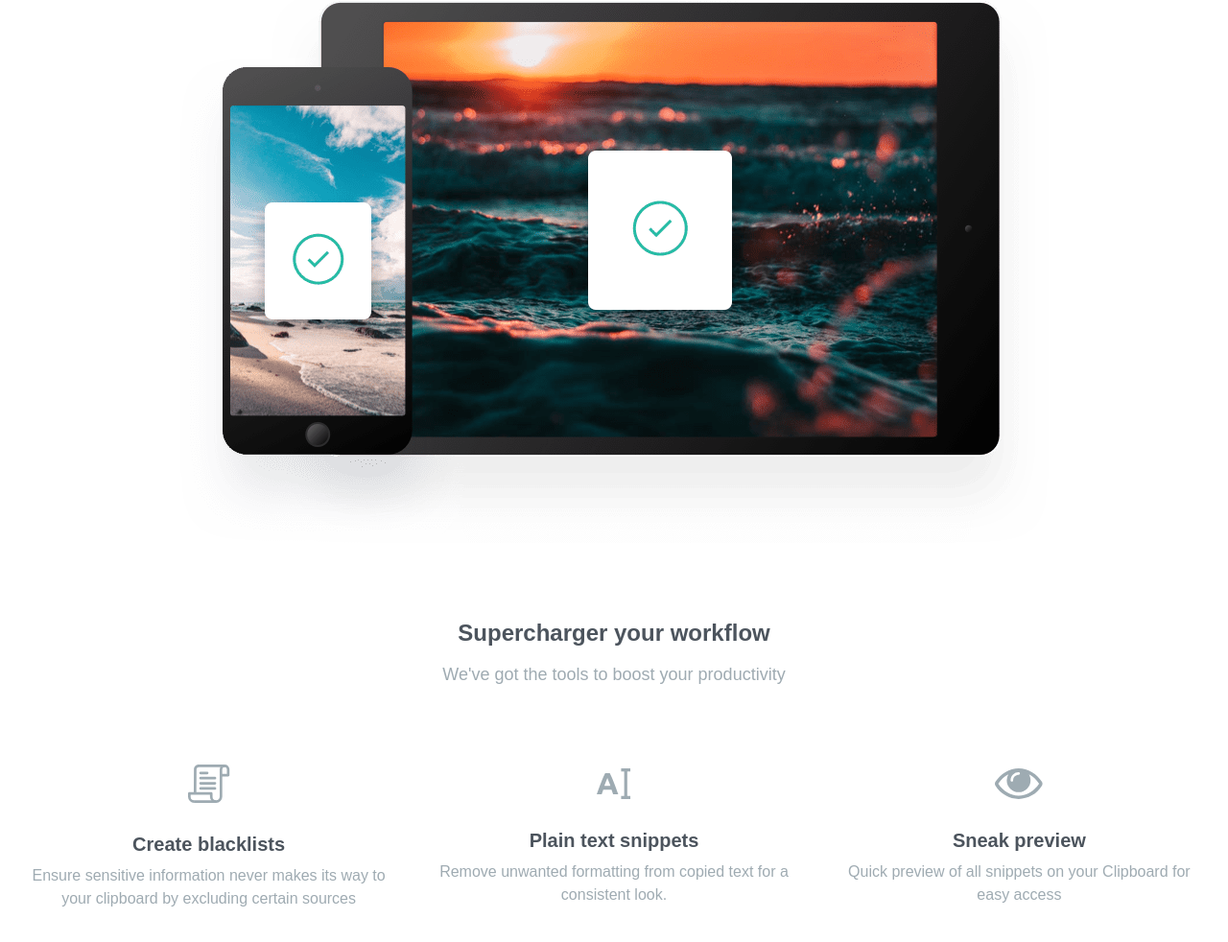
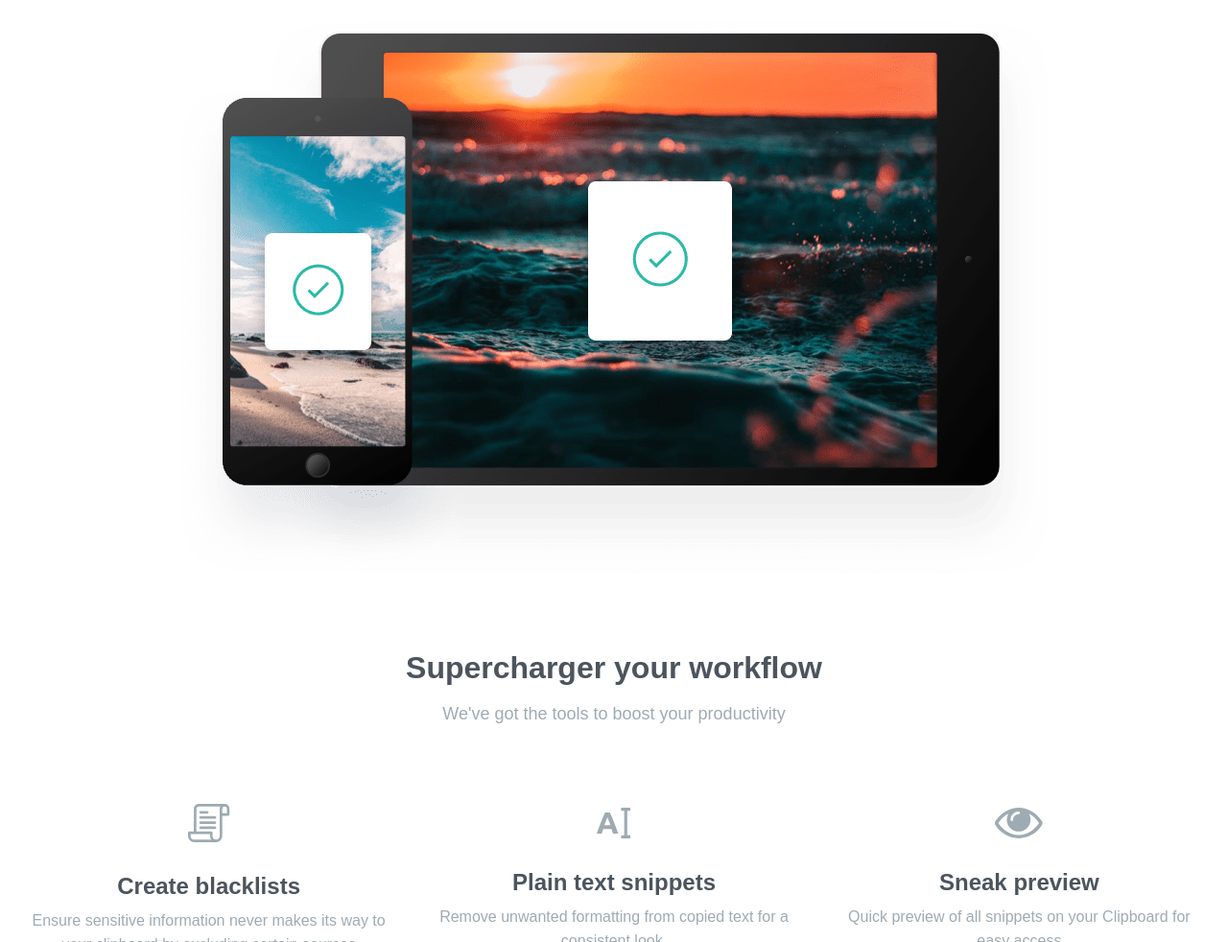
Before and after one commit to ralphvirtucio/clipboard-landing, a plain HTML site: page index.html in a window 1280 px wide. Shown: the part 1818-2800 px from the top of the page at 96% size. Drawn offline with Linux system fonts and the light colour scheme; a web font is replaced by a local one.

Commit message:
Fix: font-sizes and line height

```diff
--- a/scss/base/_typography.scss
+++ b/scss/base/_typography.scss
@@ -7,15 +7,26 @@
   &--main {
     font-size: 2rem;
     margin-block-end: 1rem;
+
+    @media only screen and (min-width: 1024px) {
+      font-size: 2.8rem;
+    }
   }
 
   &--sub {
     margin-block-end: 1rem;
+
+    @media only screen and (min-width: 1024px) {
+      font-size: 2rem;
+    }
   }
 
   &--tertiary {
     font-size: 1.25rem;
 
+    @media only screen and (min-width: 1024px) {
+      font-size: 1.5rem;
+    }
     margin-block-end: 0.55rem;
   }
 }
--- a/scss/layout/_section.scss
+++ b/scss/layout/_section.scss
@@ -110,6 +110,9 @@
 
   &__desc {
     color: var(--neutral-color-2);
+    @media only screen and (min-width: 1024px) {
+      line-height: 1.6;
+    }
   }
 }
 
```
Also changed, not shown: css/style.css, 1 other file.
